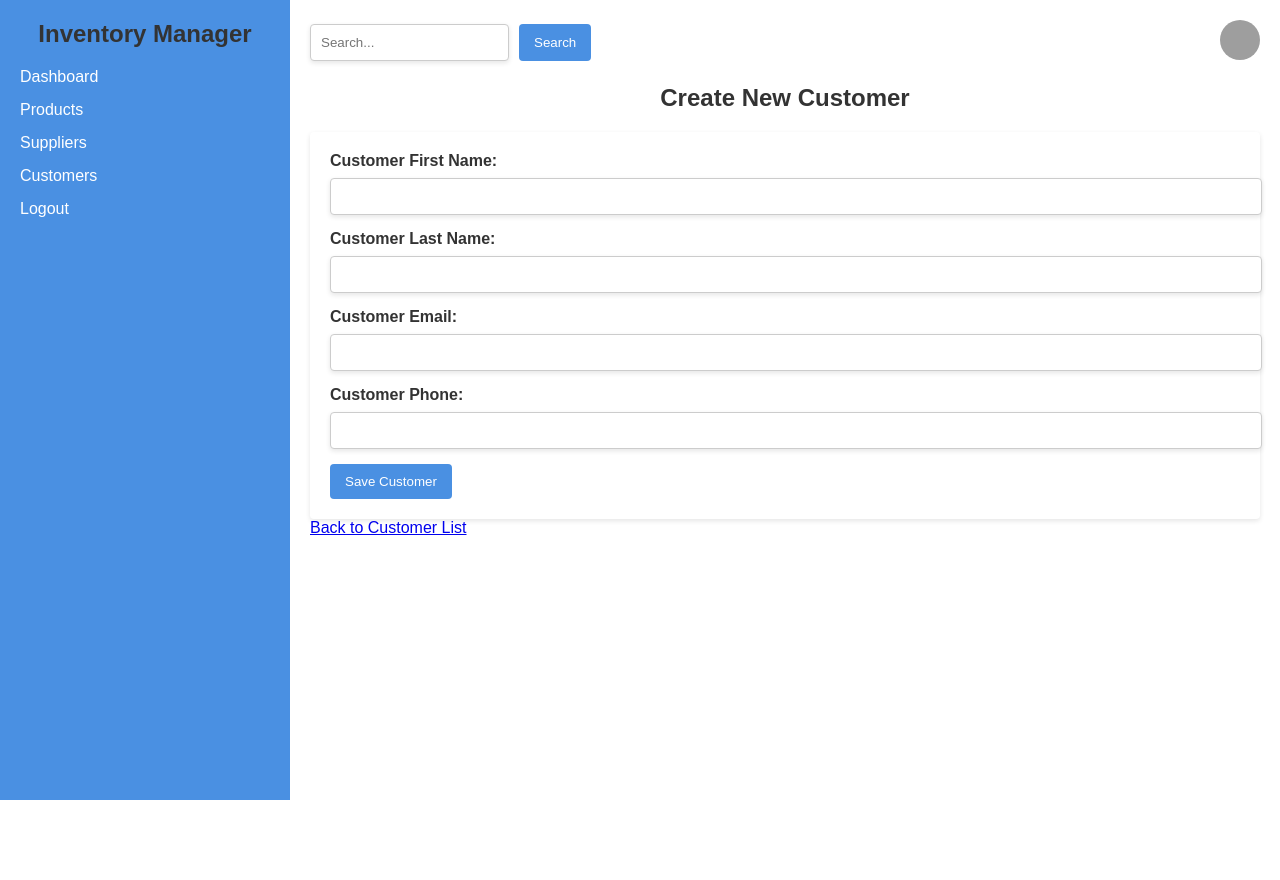
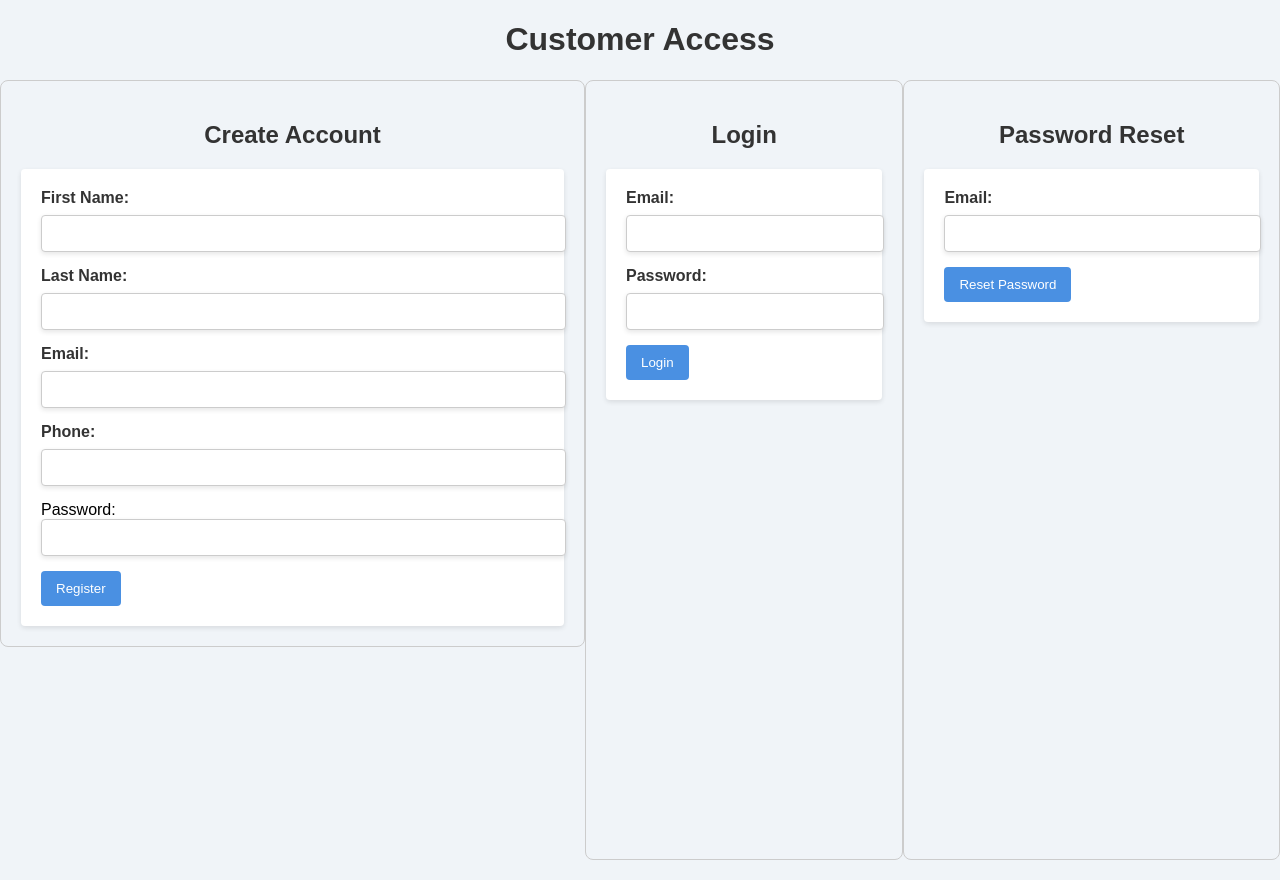
Before and after one commit to forte001/isms, a Django app: page /supplies/customers/create/ in a window 1280 px wide. Before the commit the page ends 800 px from the top, so only its background shows below. Run offline with Django 5.2, Linux system fonts and the light colour scheme; grey boxes are pictures that could not be loaded.

Commit message:
created customer account creation and login functionality

```diff
--- a/supplies/static/supplies/styles.css
+++ b/supplies/static/supplies/styles.css
@@ -115,6 +115,11 @@ body {
 
 .main-content {
     margin-top: 20px;
+}
+
+h1 {
+    text-align: center;
+    color: #333;
 }
 
 h2 {
@@ -311,3 +316,15 @@ select:focus {
 .dropdown-content a:hover {
     background-color: #f1f1f1; /* Highlight on hover */
 }
+
+.form-container {
+    display: flex;
+    flex-direction: column;
+}
+
+.form-section {
+    margin-bottom: 20px;
+    padding: 20px;
+    border: 1px solid #ccc;
+    border-radius: 8px;
+}
--- a/supplies/templates/supplies/create_customer.html
+++ /dev/null
@@ -1,24 +0,0 @@
-{% extends "supplies/base_user.html" %}
-{% block title %}Create Customer{% endblock %}
-{% block content %}
-<h2>Create New Customer</h2>
-    <form method="post" class="form">
-        {% csrf_token %}
-        <label class="label" for="customer_first_name">Customer First Name:</label>
-        <input class="input-text" type="text" id="customer_first_name" name="customer_first_name" required>
-
-        <label class="label" for="customer_last_name">Customer Last Name:</label>
-        <input class="input-text" type="text" id="customer_last_name" name="customer_last_name" required>
-
-        <label class="label" for="customer_email">Customer Email:</label>
-        <input class="input-email" type="email" id="customer_email" name="customer_email" required>
-
-        <label class="label" for="customer_phone">Customer Phone:</label>
-        <input class="input-text" type="text" id="customer_phone" name="customer_phone" required>
-
-        <button class="btn" type="submit">Save Customer</button>
-    </form>
-<a href="{% url 'supplies:customer_list' %}">Back to Customer List</a>
-
-
-{% endblock %}
--- /dev/null
+++ b/supplies/templates/supplies/customer_access.html
@@ -0,0 +1,102 @@
+<!DOCTYPE html>
+<html lang="en">
+<head>
+    <meta charset="UTF-8">
+    <meta name="viewport" content="width=device-width, initial-scale=1.0">
+    <title>{% block title %}Inventory Manager{% endblock %}</title>
+    {% load static %}
+    <link rel="stylesheet" href="{% static 'supplies/styles.css' %}">
+    <script src="https://code.jquery.com/jquery-3.6.0.min.js"></script>
+</head>
+<body>
+<h1>Customer Access</h1>
+    <!-- <form method="post" class="form">
+        {% csrf_token %}
+        <label class="label" for="customer_first_name">Customer First Name:</label>
+        <input class="input-text" type="text" id="customer_first_name" name="customer_first_name" required>
+
+        <label class="label" for="customer_last_name">Customer Last Name:</label>
+        <input class="input-text" type="text" id="customer_last_name" name="customer_last_name" required>
+
+        <label class="label" for="customer_email">Customer Email:</label>
+        <input class="input-email" type="email" id="customer_email" name="customer_email" required>
+
+        <label class="label" for="customer_phone">Customer Phone:</label>
+        <input class="input-text" type="text" id="customer_phone" name="customer_phone" required>
+
+        <button class="btn" type="submit">Save Customer</button>
+    </form>
+<a href="{% url 'supplies:customer_list' %}">Back to Customer List</a> -->
+
+<div class="container">
+
+    <div class="form-container">
+        <div class="form-section" id="register-section">
+            <h2>Create Account</h2>
+            <form method="post" class="form">
+                {% csrf_token %}
+                <label for="first-name" class="label">First Name:</label>
+                <input class="input-text" type="text" id="customer_first_name" name="customer_first_name" required>
+
+                <label for="last-name" class="label">Last Name:</label>
+                <input class="input-text" type="text" id="customer_last_name" name="customer_last_name" required>
+
+                <label for="email" class="label">Email:</label>
+                <input class="input-email" type="email" id="customer_email" name="customer_email" required>
+
+                <label for="phone" class="label">Phone:</label>
+                <input class="input-text" type="text" id="customer_phone" name="customer_phone" required>
+
+                <label for="password" class="">Password:</label>
+                <input class="input-text" type="password" id="password" name="password" required>
+
+                <button class="btn" type="submit">Register</button>
+            </form>
+        </div>
+
+
+    </div>
+    <div class="form-section" id="login-section">
+        <h2>Login</h2>
+        <form method="post" class="form">
+            {% csrf_token %}
+            <label for="login-email" class="label">Email:</label>
+            <input class="input-email" type="email" id="customer_email" required>
+
+            <label for="login-password" class="label">Password:</label>
+            <input class="input-text" type="password" id="password" required>
+
+            <button class="btn" type="submit">Login</button>
+        </form>
+    </div>
+
+    <div class="form-section" id="reset-section">
+        <h2>Password Reset</h2>
+        <form method="post" class="form">
+            {% csrf_token %}
+            <label for="reset-email" class="label">Email:</label>
+            <input class="input-email" type="email" id="customer_email" required>
+
+            <button class="btn" type="submit">Reset Password</button>
+        </form>
+    </div>
+</div>
+<script>
+    $(document).ready(function() {
+        $('#profile-icon').click(function() {
+            $('#dropdown-menu').toggle();
+        });
+        $(document).click(function(event) {
+            if (!$(event.target).closest('.user-profile').length) {
+                $('#dropdown-menu').hide();
+            }
+        });
+    });
+
+    function logout() {
+        // Add your logout logic here
+        alert('Logging out...');
+    }
+</script>
+</body>
+</html>
--- a/supplies/urls.py
+++ b/supplies/urls.py
@@ -1,6 +1,6 @@
 from django.urls import path
 from .views import *
-from .views import ProductListView, CreateProductView, ProductDetailView, UpdateProductView, DeleteProductView, ImportProductView
+from .views import ProductListView, CreateProductView, ProductDetailView, UpdateProductView, DeleteProductView, ImportProductView, CustomerListView, CreateCustomerView, LoginView, CustomerDashboardView
 
 
 app_name = 'supplies'
@@ -14,8 +14,10 @@ urlpatterns = [
     path('product/update/<int:product_id>/', UpdateProductView.as_view(), name='update_product'),
     path('product/delete/<int:product_id>/', DeleteProductView.as_view(), name='delete_product'),
     path('sales/create/', create_sale, name='create_sale'),
-    path('customer/', customer_list, name='customer_list'),
-    path('customers/create/', create_customer, name='create_customer'),
+    path('customer/', CustomerListView.as_view(), name='customer_list'),
+    path('customers/create/', CreateCustomerView.as_view(), name='customer_access'),
+    path('customer/login/', LoginView.as_view(), name='login'),
+    path('customer/dashboard', CustomerDashboardView.as_view(), name='customer_dashboard'),
     path('suppliers/', supplier_list, name='supplier_list'),
     path('suppliers/create/', create_supplier, name='create_supplier'),
     path('stock/adjust/', adjust_stock, name='adjust_stock'),
--- a/supplies/views.py
+++ b/supplies/views.py
@@ -10,6 +10,8 @@ from django.contrib.auth.models import User
 from django.db.models import Sum
 from django.views import View
 import csv, io
+from django.contrib import messages
+from django.contrib.auth.hashers import make_password, check_password
 
 
 def dashboard_view(request):
@@ -190,25 +192,69 @@ def create_sale(request, ):
 
 
 
-def customer_list(request):
-    customers = Customer.objects.all()
-    return render(request, 'supplies/customer_list.html', {'customers': customers})
+class CustomerListView(View):
+    template_name = 'supplies/customer_list.html'
 
-def create_customer(request):
-    if request.method == 'POST':
+    def get(self, request):
+        customers = Customer.objects.all()
+        return render(request, self.template_name, {'customers': customers})
+
+class CreateCustomerView(View):
+    template_name = 'supplies/customer_access.html'
+
+    def get(self, request):
+        return render(request, self.template_name)
+
+    def post(self, request):
         customer_first_name = request.POST.get('customer_first_name')
         customer_last_name = request.POST.get('customer_last_name')
         customer_email = request.POST.get('customer_email')
         customer_phone = request.POST.get('customer_phone')
+        password = request.POST.get('password')
+
+        # Debugging output
+        print("First Name:", customer_first_name)
+        print("Last Name:", customer_last_name)
+        print("Email:", customer_email)
+        print("Phone:", customer_phone)
 
         # Create a new Customer object and save it to the database
-        customer = Customer.objects.create(customer_first_name=customer_first_name, customer_last_name=customer_last_name, customer_email=customer_email, customer_phone=customer_phone)
+        customer = Customer(
+            customer_first_name=customer_first_name,
+            customer_last_name=customer_last_name,
+            customer_email=customer_email,
+            customer_phone=customer_phone,
+            password=make_password(password)  # Hash the password
+        )
 
         customer.save()
+        messages.success(request, 'Account created successfully!')
+        return redirect('supplies:customer_dashboard')  # Redirect to customer list after saving
 
-        return redirect('supplies:customer_list')  # Redirect to customer list after saving
+class LoginView(View):
+    template_name = 'supplies/customer_access.html'  # Use the same template for simplicity
 
-    return render(request, 'supplies/create_customer.html')  # Render the form for GET requests
+    def post(self, request):
+        email = request.POST.get('customer_email')
+        password = request.POST.get('password')
+
+        try:
+            customer = Customer.objects.get(customer_email=email)
+            if check_password(password, customer.password):
+                request.session['customer_id'] = customer.id  # Store customer ID in session
+                return redirect('supplies:customer_dashboard')  # Redirect to the customer Dashboard
+            else:
+                messages.error(request, 'Invalid email or password.')
+        except Customer.DoesNotExist:
+            messages.error(request, 'Invalid email or password.')
+
+        return render(request, self.template_name)
+
+class CustomerDashboardView(View):
+    template_name = 'supplies/customer_dashboard.html'
+
+    def get(self, request):
+        return render(request, self.template_name)
 
 def supplier_list(request):
     suppliers = Supplier.objects.all()
```
Also changed, not shown: supplies/models.py (+9 -0 lines), supplies/templates/supplies/base_customer.html (added, +64 -0 lines), supplies/templates/supplies/customer_dashboard.html (added, +8 -0 lines), supplies/migrations/0006_customer_created_at_customer_password.py (added).
